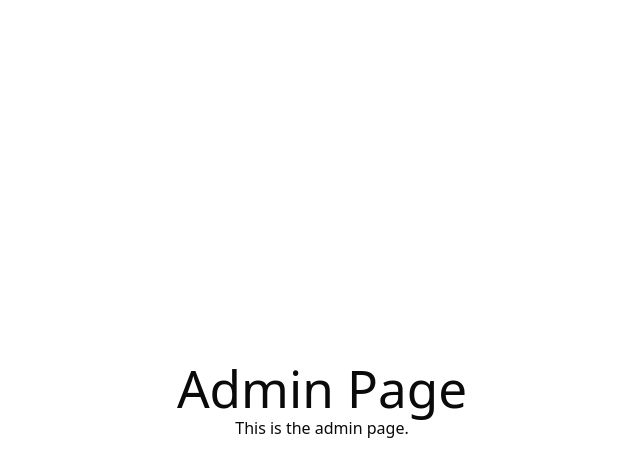
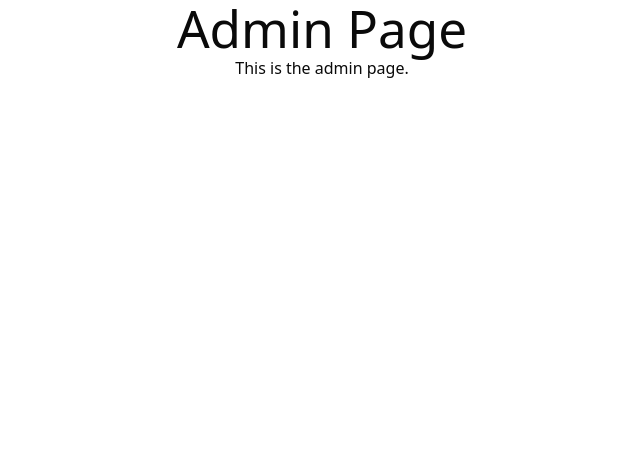
Before and after one commit to josfam/doorways, a React (Vite) app in the folder frontend/: page /admin in a window 1280 px wide. Shown: the top 476 px of the page, without its empty margins (318-958 px from the left). Built offline with nearby package versions, Linux system fonts and the light colour scheme.

Commit message:
Make the root element fill the screen

```diff
--- a/frontend/src/App.css
+++ b/frontend/src/App.css
@@ -5,9 +5,11 @@
 
 #root {
   box-sizing: border-box;
-  max-width: 1280px;
+  width: 100%;
+  height: 100vh;
+  /* max-width: 1280px; */
   margin: 0 auto;
-  padding: 2rem;
+  /* padding: 2rem; */
   text-align: center;
 }
 
```
